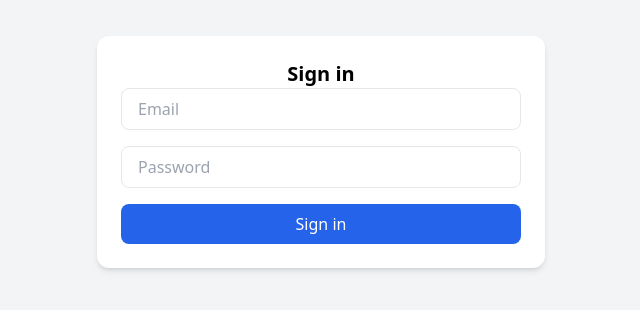
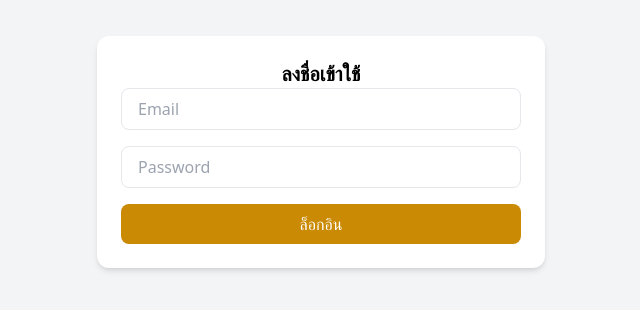
Before and after one commit to PCH039/Portfolio, a plain HTML site: page formlogin.html in a window 1280 px wide. Shown: the part 248-558 px from the top of the page, without its empty margins (319-959 px from the left). Drawn offline with nearby package versions, Linux system fonts and the light colour scheme.

Commit message:
Add files via upload

```diff
--- a/formlogin.html
+++ b/formlogin.html
@@ -7,12 +7,12 @@
 </head>
 <body class="flex items-center justify-center min-h-screen bg-gray-100">
     <div class="w-full max-w-md p-6 bg-white rounded-xl shadow-md">
-        <h1 class="text-xl font-bold text-center">Sign in</h1>
+        <h1 class="text-xl font-bold text-center">ลงชื่อเข้าใช้</h1>
         <form class="space-y-4">
             <input type="email" required placeholder="Email" class="w-full px-4 py-2 border rounded-lg">
             <input type="password" id="password" required placeholder="Password" class="w-full px-4 py-2 border rounded-lg">
-            <p id="passwordError" class="text-sm text-red-500 hidden">Password must be at least 8 characters.</p>
-            <button type="submit" class="w-full py-2 text-white bg-blue-600 rounded-lg">Sign in</button>
+            <p id="passwordError" class="text-sm text-red-500 hidden">รหัสต้องมีต้องมี 8-12 ตัว.</p>
+            <button type="submit" class="w-full py-2 text-white bg-yellow-600 rounded-lg">ล็อกอิน</button>
         </form>
 
     </div>
```
